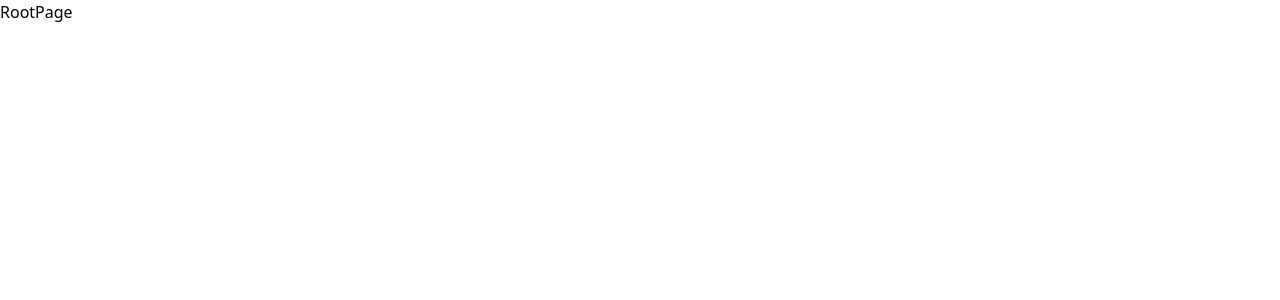
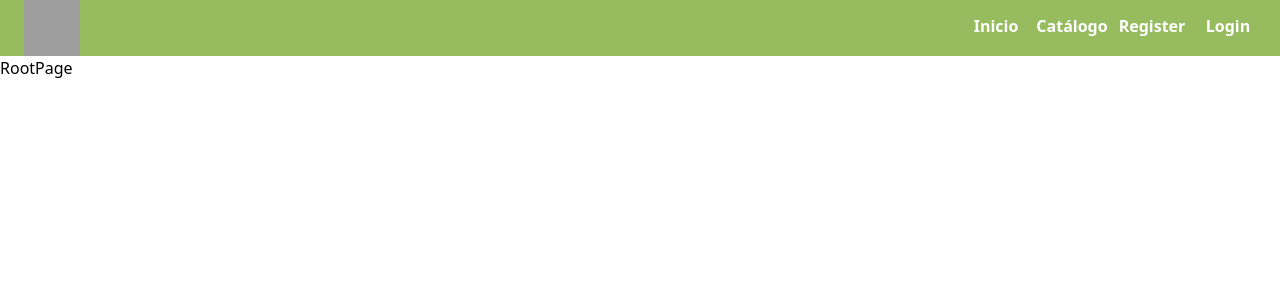
Before and after one commit to JabColV/catalog-wufwuf, a Next.js app in the folder frontend/: page / in a window 1280 px wide. Shown: the top 300 px of the page. Built offline with nearby package versions, Linux system fonts and the light colour scheme; grey boxes are pictures that could not be loaded.

Commit message:
Navbar was added and basic conection between catalog and user authentication is working

```diff
--- a/frontend/app/catalogo/[id]/page.tsx
+++ b/frontend/app/catalogo/[id]/page.tsx
@@ -10,9 +10,11 @@ import Error from "@components/Error";
 import Loader from "@components/Loader";
 import fetchPet from "@api/get_pet";
 import CustomImage from "@components/CustomImage";
+import { useRouter } from "next/navigation";
 
 const AnimalDetails = ({ params }: ParamsProps) => {
   const [showModal, setShowModal] = useState(false);
+  const router = useRouter();
   const { data, status, isLoading, isError, refetch } = useQuery<Animal>(
     ["pet", params.id],
     fetchPet
@@ -88,8 +90,13 @@ const AnimalDetails = ({ params }: ParamsProps) => {
                   Deseo agendar una cita como:
                 </h1>
                 <div className="space-y-2">
-                  <button className="btn">Invitado</button>
-                  <button className="btn">Iniciando Sesión</button>
+                  {/* <button className="btn" onClick={() => router.push("/service-scheduling")}> */}
+                  <button className="btn">
+                    Invitado
+                  </button>
+                  <button className="btn" onClick={() => router.push("/service-users/login")}>
+                    Iniciando Sesión
+                  </button>
                 </div>
               </div>
             </Modal>
--- a/frontend/app/layout.tsx
+++ b/frontend/app/layout.tsx
@@ -1,4 +1,5 @@
 "use client";
+import Navbar from "@components/Navbar";
 import "@css/globals.css";
 import { QueryClient, QueryClientProvider } from "react-query";
 
@@ -25,6 +26,7 @@ const RootLayout = ({ children }: RootLayoutProps) => {
     <QueryClientProvider client={queryClient}>
       <html lang="es">
         <body>
+          <Navbar />
           <div id="modal"></div>
           <main className="app">{children}</main>
         </body>
--- /dev/null
+++ b/frontend/components/Navbar.tsx
@@ -0,0 +1,30 @@
+import React from "react";
+import Link from "next/link";
+import CustomImage from "./CustomImage";
+
+const Navbar = () => {
+	return (
+		<header className="px-4 lg:px-6 h-14 flex items-center bg-olivine-400">
+			<CustomImage src="/assets/logo.jpeg" className="w-14 h-14 flex items-center justify-center" alt="wufwuf logo" width={70} height={45} />
+			<div className="ml-auto flex items-center space-x-4">
+				<Link href="/service-users" className="h-8 w-14 flex items-center justify-center text-white font-semibold border-b-4 border-transparent hover:border-olivine-600">
+					Inicio
+				</Link>
+
+				<Link href="/service-pets/catalogo" className="h-8 w-16 flex items-center justify-center text-white font-semibold border-b-4 border-transparent hover:border-olivine-600">
+					Catálogo
+				</Link>
+
+				<Link href="/service-users/register" className="h-8 w-16 flex items-center justify-center text-white font-semibold border-b-4 border-transparent hover:border-olivine-600">
+					Register
+				</Link>
+
+				<Link href="/service-users/login" className="h-8 w-14 flex items-center justify-center text-white font-semibold border-b-4 border-transparent hover:border-olivine-600">
+					Login
+				</Link>
+			</div>
+		</header>
+	);
+};
+
+export default Navbar;
```
